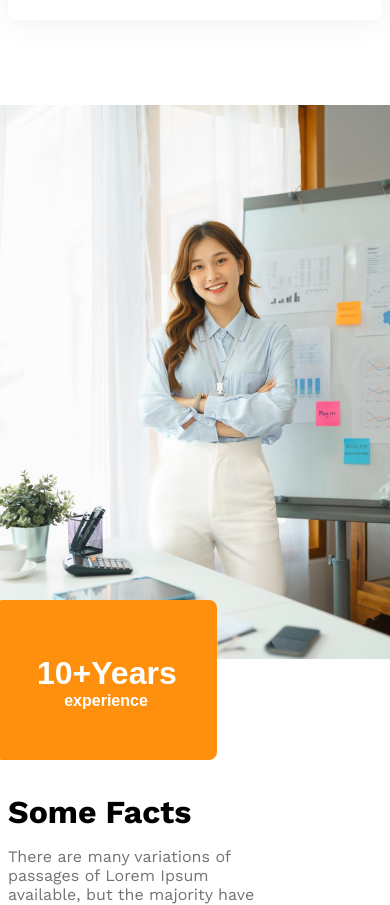
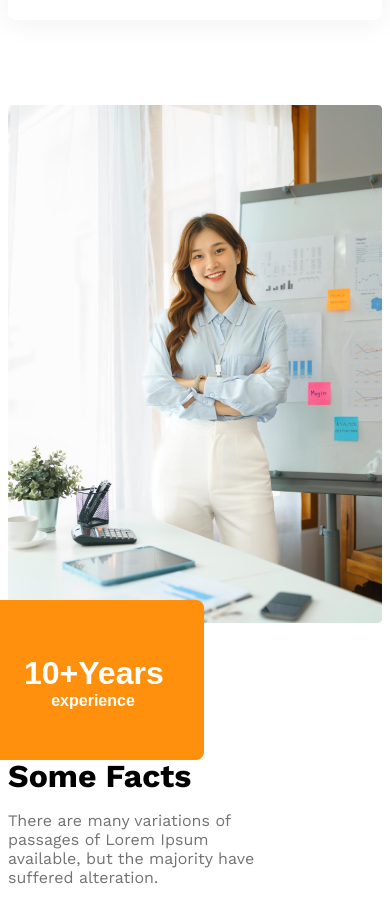
Before and after one commit to nadiaislam00/g3-architects-website, a plain HTML site: page index.html in a window 390 px wide. Shown: the part 3924-4829 px from the top of the page. Drawn offline with nearby package versions, Linux system fonts and the light colour scheme.

Commit message:
responsive updated

```diff
--- a/style.css
+++ b/style.css
@@ -289,9 +289,7 @@ font-weight: 600;
                 max-height: 33.8px;
                 margin-bottom: 65px;
             }
-            .email{
-                /* max-width: 660px; */
-}
+
 .sponsor-companies{
     display: flex;
    flex-direction: column;
@@ -323,8 +321,9 @@ font-weight: 600;
     top: 490px;
     }
     .features img{
-        max-width: 400px;
-        max-height: 700px;
+        /* max-width: 400px; */
+        /* max-height: 700px; */
+        width: 100%;
     }
 }
 @media screen and (min-width: 576px) and (max-width: 768px) {
```
